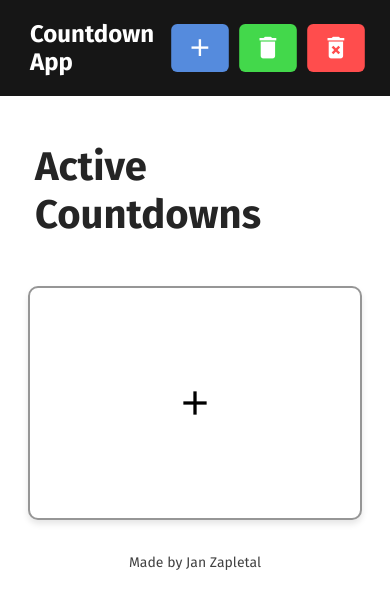
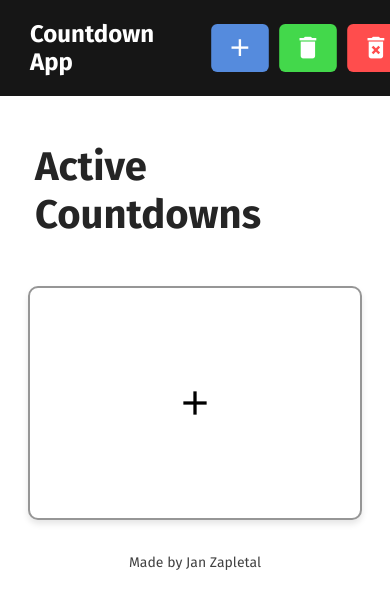
Before and after one commit to zapletaljan/Countdown, a plain HTML site: page index.html in a window 390 px wide. Shown: the top 608 px of the page. Drawn offline with nearby package versions, Linux system fonts and the light colour scheme; a web font is replaced by a local one.

Commit message:
margin adjustment for mobile

```diff
--- a/styles.css
+++ b/styles.css
@@ -410,7 +410,7 @@ body h1 {
         gap: 20px;
         flex-direction: row;
         align-items: flex-end;
-        margin-right: 40px;
+
     }
 
     /* Dropped navigation buttons down a fraction for thumb ergonomics */
```
